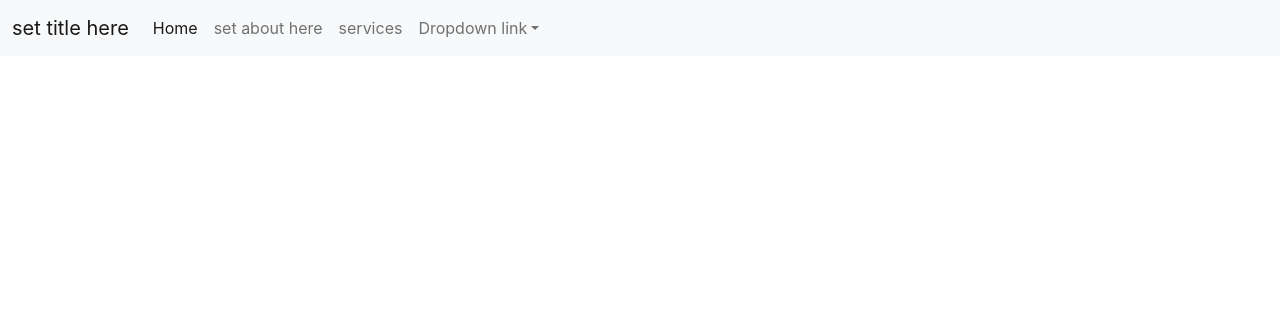
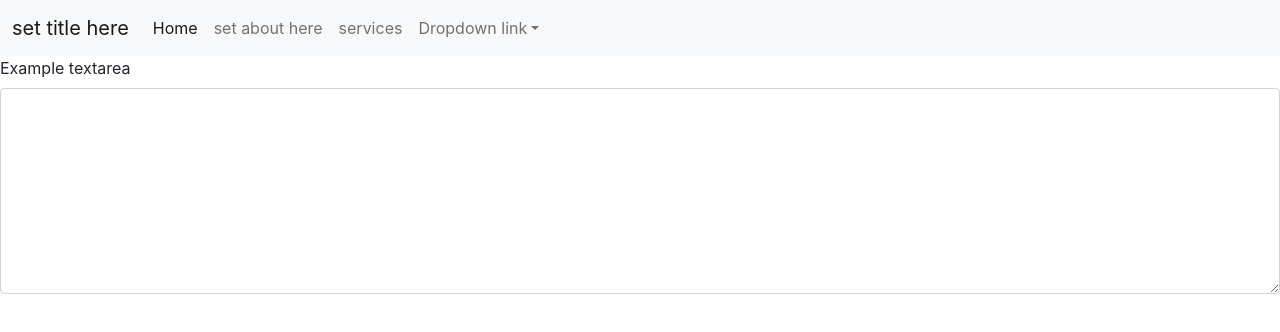
Before and after one commit to harsharansingh20/React-tracker, a React (Create React App) app in the folder textutils/: page / in a window 1280 px wide. Shown: the top 332 px of the page. Built offline with nearby package versions, Linux system fonts and the light colour scheme.

Commit message:
textform

```diff
--- a/textutils/src/App.js
+++ b/textutils/src/App.js
@@ -1,10 +1,14 @@
 import logo from './logo.svg';
 import './App.css';
 import Navbar from './components/Navbar';
+import TextForm from './components/TextForm';
 
 function App() {
   return (
+    <>
     <Navbar title="set title here" about="set about here" services = "services" />
+    <TextForm/>
+    </>
   );
 }
 
--- /dev/null
+++ b/textutils/src/components/TextForm.js
@@ -0,0 +1,22 @@
+import React from 'react'
+
+export default function TextForm() {
+  return (
+
+    <>
+
+<div className="mb-3">
+  <label for="exampleFormControlTextarea1" className="form-label">Example textarea</label>
+  <textarea className="form-control" id="exampleFormControlTextarea1" rows="8"></textarea>
+</div>
+
+
+
+
+
+    </>
+
+
+
+  )
+}
```
